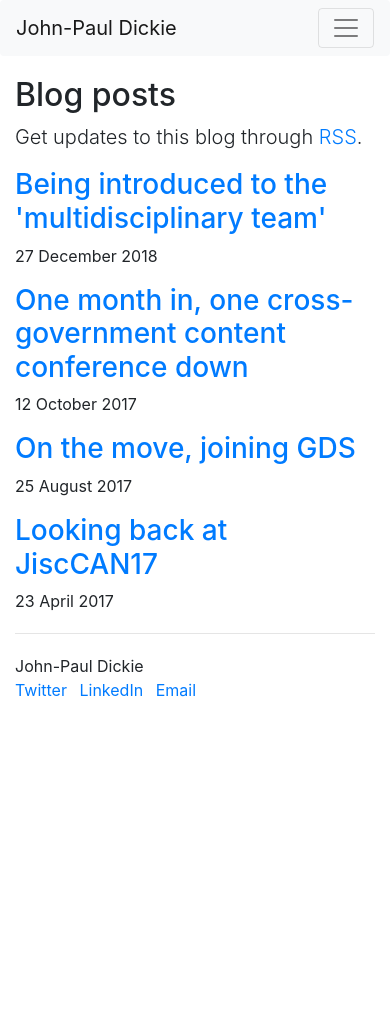
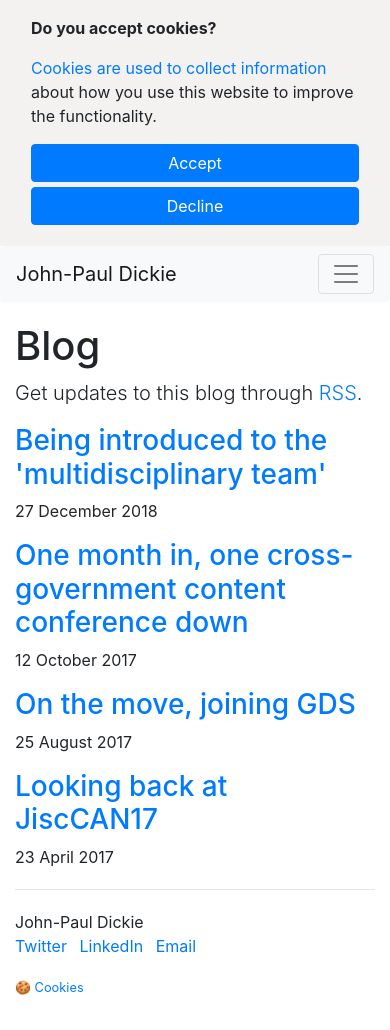
Before and after one commit to johnpauldickie/johnpauldickie.github.io, a Jekyll site: the page built from blog/index.html, in a window 390 px wide. Built offline with Jekyll 4.4.1, drawn with Linux system fonts in a browser that asks for light colours; the list of posts is cut into pages by our own code; before the commit the page ends 900 px from its top, so only the background shows below that.

Commit message:
Add cookie consent

```diff
--- /dev/null
+++ b/_includes/cookies/cookie-consent.html
@@ -0,0 +1,81 @@
+<noscript>
+  <div id="cookie-notice-nojs">
+  <div class="container">
+  <div id="cookie-choice-nojs">
+    <p><strong>Tell us whether you accept cookies</strong></p>
+    <p><a href="/cookies">Cookies are used collect information</a> about how you use this website to improve the functionality.</p>
+  </div>
+  </div>
+  </div>
+</noscript>
+
+<div id="cookie-notice">
+<div class="container">
+
+  <div id="cookie-choice">
+    <p><strong>Do you accept cookies?</strong></p>
+    <p><a href="/cookies">Cookies are used to collect information</a> about how you use this website to improve the functionality.</p>
+    <button class="btn btn-primary" id="cookie-choice-accept">Accept</button>
+    <button class="btn btn-primary" id="cookie-choice-decline">Decline</button>
+  </div>
+
+  <div id="cookie-choice-confirmation">
+    <p>You've accepted cookies. You can <a href="/cookies">change your cookie options</a> and get more information on how they're used at any time.</p>
+    <button class="btn btn-primary" id="cookie-choice-hide">Hide</button>
+  </div>
+
+</div>
+</div>
+
+<script>
+  function createCookie(name,value,days) {
+      var expires = "";
+      if (days) {
+          var date = new Date();
+          date.setTime(date.getTime() + (days*24*60*60*1000));
+          expires = "; expires=" + date.toUTCString();
+      }
+      document.cookie = name + "=" + value + expires + "; path=/";
+  }
+  function readCookie(name) {
+      var nameEQ = name + "=";
+      var ca = document.cookie.split(';');
+      for(var i=0;i < ca.length;i++) {
+          var c = ca[i];
+          while (c.charAt(0)==' ') c = c.substring(1,c.length);
+          if (c.indexOf(nameEQ) == 0) return c.substring(nameEQ.length,c.length);
+      }
+      return null;
+  }
+  function eraseCookie(name) {
+      createCookie(name,"",-1);
+  }
+
+  if(readCookie('cookie-policy')=='true') {
+      {% include ga.js %}
+  }
+  else if(readCookie('cookie-policy')=='false') {
+  }
+  else {
+      document.getElementById('cookie-notice').style.display = 'block';
+      document.getElementById('cookie-choice').style.display = 'block';
+      document.getElementById('cookie-choice-confirmation').style.display = 'none';
+
+  }
+
+  document.getElementById('cookie-choice-accept').addEventListener("click",function() {
+      createCookie('cookie-policy','true',31);
+      document.getElementById('cookie-choice').style.display = 'none';
+      document.getElementById('cookie-choice-confirmation').style.display = 'block';
+  })
+
+  document.getElementById('cookie-choice-decline').addEventListener("click",function() {
+    createCookie('cookie-policy','false',31);
+      document.getElementById('cookie-notice').style.display = 'none';
+  })
+
+  document.getElementById('cookie-choice-hide').addEventListener("click",function() {
+      document.getElementById('cookie-notice').style.display = 'none';
+      location.reload()
+  })
+</script>
--- a/_includes/footer.html
+++ b/_includes/footer.html
@@ -1,10 +1,12 @@
 <footer class="footer mt-auto py-3">
   <div class="container">
-    <span>John-Paul Dickie <ul class="list-inline float-md-right text-muted">
+    <span>John-Paul Dickie
+<ul class="list-inline float-md-right text-muted">
   <li class="list-inline-item"><a href="https://www.twitter.com/johnpauldickie" target="_blank">Twitter</a></li>
   <li class="list-inline-item"><a href="https://uk.linkedin.com/in/johnpauldickie" target="_blank">LinkedIn</a></li>
   <li class="list-inline-item"><a href="mailto:jp@johnpauld.co.uk">Email</a></li>
 </ul></span>
+<p><small><a href="/cookies">🍪 Cookies</a></small></p>
   </div>
 </footer>
 
--- /dev/null
+++ b/_includes/ga.js
@@ -0,0 +1,5 @@
+window.dataLayer = window.dataLayer || [];
+function gtag(){dataLayer.push(arguments);}
+gtag('js', new Date());
+
+gtag('config', 'UA-19405258-5');
--- a/_includes/head.html
+++ b/_includes/head.html
@@ -29,6 +22,7 @@
 
 <link rel="shortcut icon" href="{{ "/assets/img/jp.png" | prepend: site.baseurl }}?{{site.time | date: '%s%N'}}" />
 <link rel="stylesheet" href="{{ "/assets/css/style.css" | prepend: site.baseurl }}?{{site.time | date: '%s%N'}}">
+<link rel="stylesheet" href="{{ "/assets/css/cookies.css" | prepend: site.baseurl }}?{{site.time | date: '%s%N'}}">
 <link rel="alternate" type="application/rss+xml" title="{{ site.title | escape }}" href="{{ "/feed.xml" | relative_url }}">
 
   <!-- Twitter cards -->
--- a/_layouts/default.html
+++ b/_layouts/default.html
@@ -4,6 +4,7 @@
   {% include head.html %}
 
   <body>
+    {% include cookies/cookie-consent.html %}
     {% include header.html %}
 <div class="container">
     <main role="main">
@@ -17,7 +18,6 @@
 <hr class="my-1">
 </div>
 {% include footer.html %}
-
   </body>
 
 </html>
--- a/_layouts/page.html
+++ b/_layouts/page.html
@@ -8,6 +8,7 @@ layout: page
   {% include head.html %}
 
   <body>
+    {% include cookies/cookie-consent.html %}
     {% include header.html %}
 
 <div class="container">
@@ -15,6 +16,8 @@ layout: page
     <main role="main">
       <div class="row">
           <div class="col-md-8">
+            <h1 class="post-headline" itemprop="name headline">{{ page.title }}</h1>
+
       {{ content }}
 </div>
 
--- /dev/null
+++ b/assets/css/cookies.css
@@ -0,0 +1,52 @@
+#cookie-notice {
+  padding: 1rem 1rem;
+  display: none;
+  text-align: left;
+  top: 10px;
+  width: 100%;
+  background: #f3f2f1;
+}
+
+#cookie-notice-nojs {
+  padding: 1rem 1rem;
+  display: block;
+  text-align: left;
+  top: 10px;
+  width: 100%;
+  background: #f3f2f1;
+}
+
+#cookie-notice .btn {
+  display: inline-block;
+  /* cursor: pointer;
+  min-width: 150px;
+  min-height: 40px;
+  font-size: 19px;
+  font-weight: bold;
+  vertical-align: middle;
+  line-height: 40px;
+  background: #e6007e;
+  color: #ffffff;
+  border: 1px solid #e6007e;
+  padding-left: 5px; */
+}
+
+.cookie-button:hover {
+background: #312783;
+cursor: pointer;
+}
+
+@media (max-width: 767px) {
+    #cookie-notice  span {
+      display: block;
+      padding-top: 3px;
+      margin-bottom: 1rem;
+    }
+
+    #cookie-notice .btn {
+      position: relative;
+      display: inline-block;
+      min-width: 100%;
+      margin-bottom: 5px
+    }
+}
--- a/blog/index.html
+++ b/blog/index.html
@@ -4,7 +4,7 @@ title: Blog
 pagination:
   enabled: true
 ---
-<h2>Blog posts</h2>
+
 <p class="lead">Get updates to this blog through <a href="/feed.xml">RSS</a>.</p>
 {% for page in paginator.posts %}
 <ul class="list-unstyled">
```
Also changed, not shown: other parts of _includes/head.html (+0 -7 lines), _includes/cookies/cookie-change.html (added, +45 -0 lines), cookies.md (added, +71 -0 lines).
